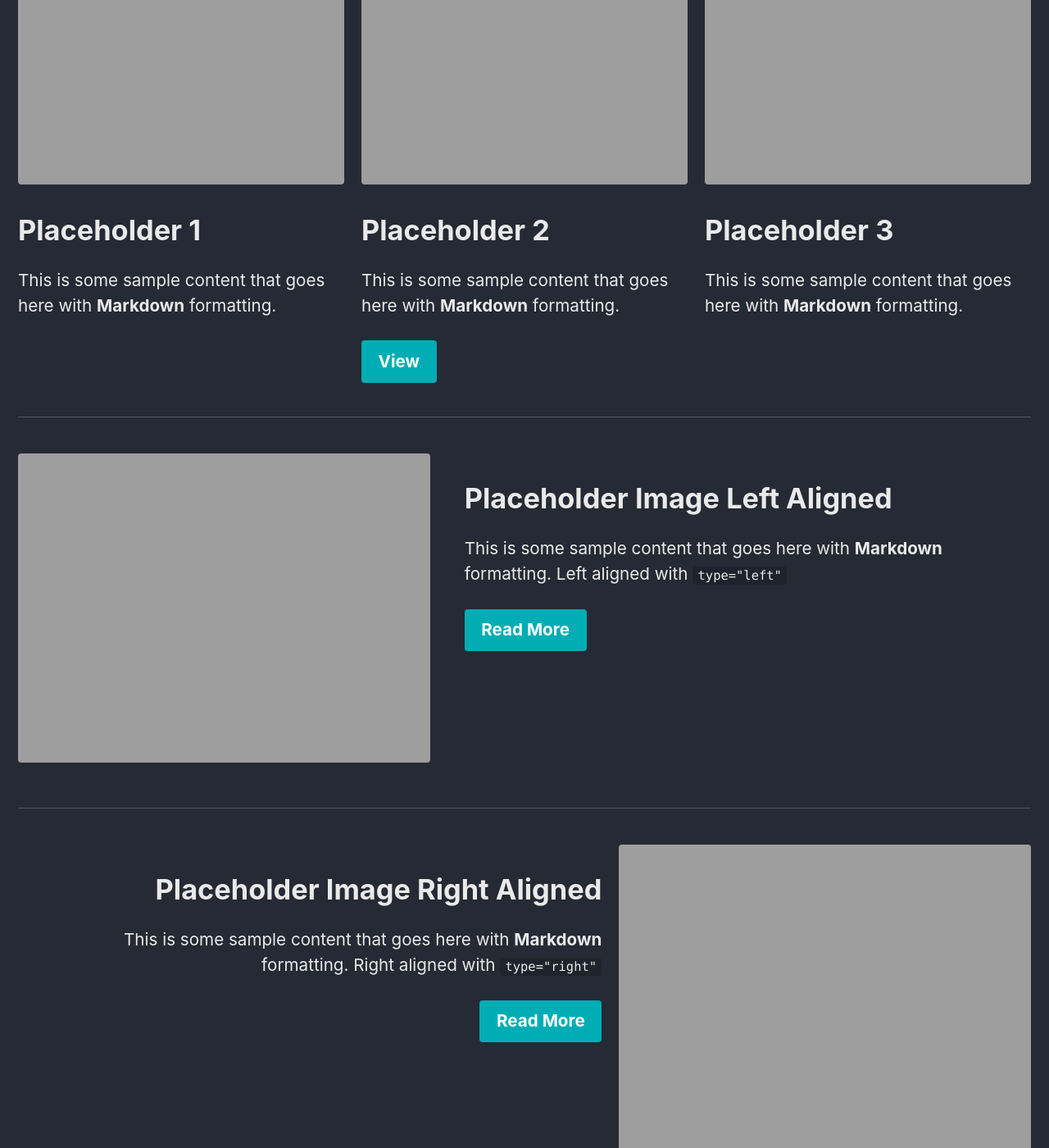
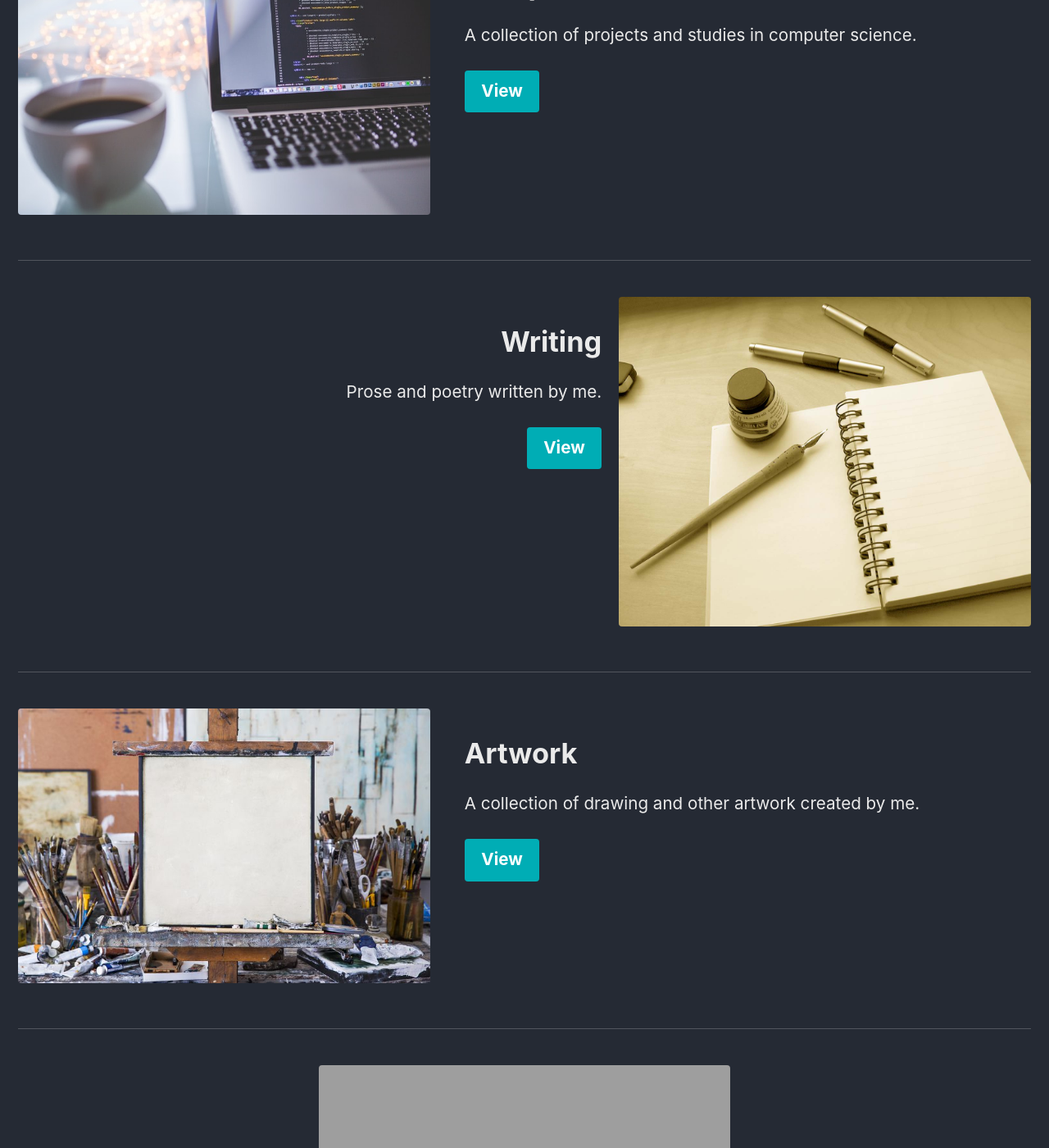
Before and after one commit to Chris-Johanson/Chris-Johanson.github.io, a Jekyll site: the page built from _pages/portfolios.md, in a window 1280 px wide and 1400 px high, scrolled down 610 px. Shown: the whole window at 82% size. Built offline with Jekyll 4.4.1, drawn with Linux system fonts in a browser that asks for light colours; nearby versions of some CDN libraries.

Commit message:
more splash

```diff
--- a/_pages/portfolios.md
+++ b/_pages/portfolios.md
@@ -14,38 +14,30 @@ header:
 excerpt: "Always improving."
 intro:
   - excerpt: 'A selection of works that I believe showcase my abilities and interests.'
-feature_row:
-  - image_path: assets/images/unsplash-gallery-image-1-th.jpg
-    alt: "placeholder image 1"
-    title: "Placeholder 1"
-    excerpt: "This is some sample content that goes here with **Markdown** formatting."
-  - image_path: /assets/images/unsplash-gallery-image-2-th.jpg
-    image_caption: "Image courtesy of [Unsplash](https://unsplash.com/)"
-    alt: "placeholder image 2"
-    title: "Placeholder 2"
-    excerpt: "This is some sample content that goes here with **Markdown** formatting."
-    url: /comp-sci-portfolio/
-    btn_label: "View"
-    btn_class: "btn--primary"
-  - image_path: /assets/images/unsplash-gallery-image-3-th.jpg
-    title: "Placeholder 3"
-    excerpt: "This is some sample content that goes here with **Markdown** formatting."
-feature_row2:
-  - image_path: /assets/images/unsplash-gallery-image-2-th.jpg
-    alt: "placeholder image 2"
-    title: "Placeholder Image Left Aligned"
-    excerpt: 'This is some sample content that goes here with **Markdown** formatting. Left aligned with `type="left"`'
-    url: /creative-portfolio/
-    btn_label: "Read More"
-    btn_class: "btn--primary"
-feature_row3:
-  - image_path: /assets/images/unsplash-gallery-image-2-th.jpg
-    alt: "placeholder image 2"
-    title: "Placeholder Image Right Aligned"
-    excerpt: 'This is some sample content that goes here with **Markdown** formatting. Right aligned with `type="right"`'
-    url: "#test-link"
-    btn_label: "Read More"
-    btn_class: "btn--primary"
+feature_row_l1:
+- image_path: /images/desk2.jpg
+  alt: "placeholder image 2"
+  title: "Computer Science"
+  excerpt: 'A collection of projects and studies in computer science.'
+  url: /comp-sci-portfolio/
+  btn_label: "View"
+  btn_class: "btn--primary"
+feature_row_r1:
+- image_path: /images/blank.jpg
+  alt: "placeholder image 2"
+  title: "Writing"
+  excerpt: 'Prose and poetry written by me.'
+  url: /creative-portfolio/
+  btn_label: "View"
+  btn_class: "btn--primary"
+feature_row_l2:
+- image_path: /images/canvas.jpg
+  alt: "placeholder image 2"
+  title: "Artwork"
+  excerpt: 'A collection of drawing and other artwork created by me.'
+  url: /comp-sci-portfolio/
+  btn_label: "View"
+  btn_class: "btn--primary"
 feature_row4:
   - image_path: /assets/images/unsplash-gallery-image-2-th.jpg
     alt: "placeholder image 2"
@@ -58,10 +50,10 @@ feature_row4:
 
 {% include feature_row id="intro" type="center" %}
 
-{% include feature_row %}
+{% include feature_row id="feature_row_l1" type="left" %}
 
-{% include feature_row id="feature_row2" type="left" %}
+{% include feature_row id="feature_row_r1" type="right" %}
 
-{% include feature_row id="feature_row3" type="right" %}
+{% include feature_row id="feature_row_l2" type="left" %}
 
 {% include feature_row id="feature_row4" type="center" %}
```
Also changed, not shown: other parts of _pages/portfolios.md (+1 -1 lines), images/blank.jpg (added), images/canvas.jpg (added), images/desk.jpg (added), images/desk2.jpg (added), 1 other file.
